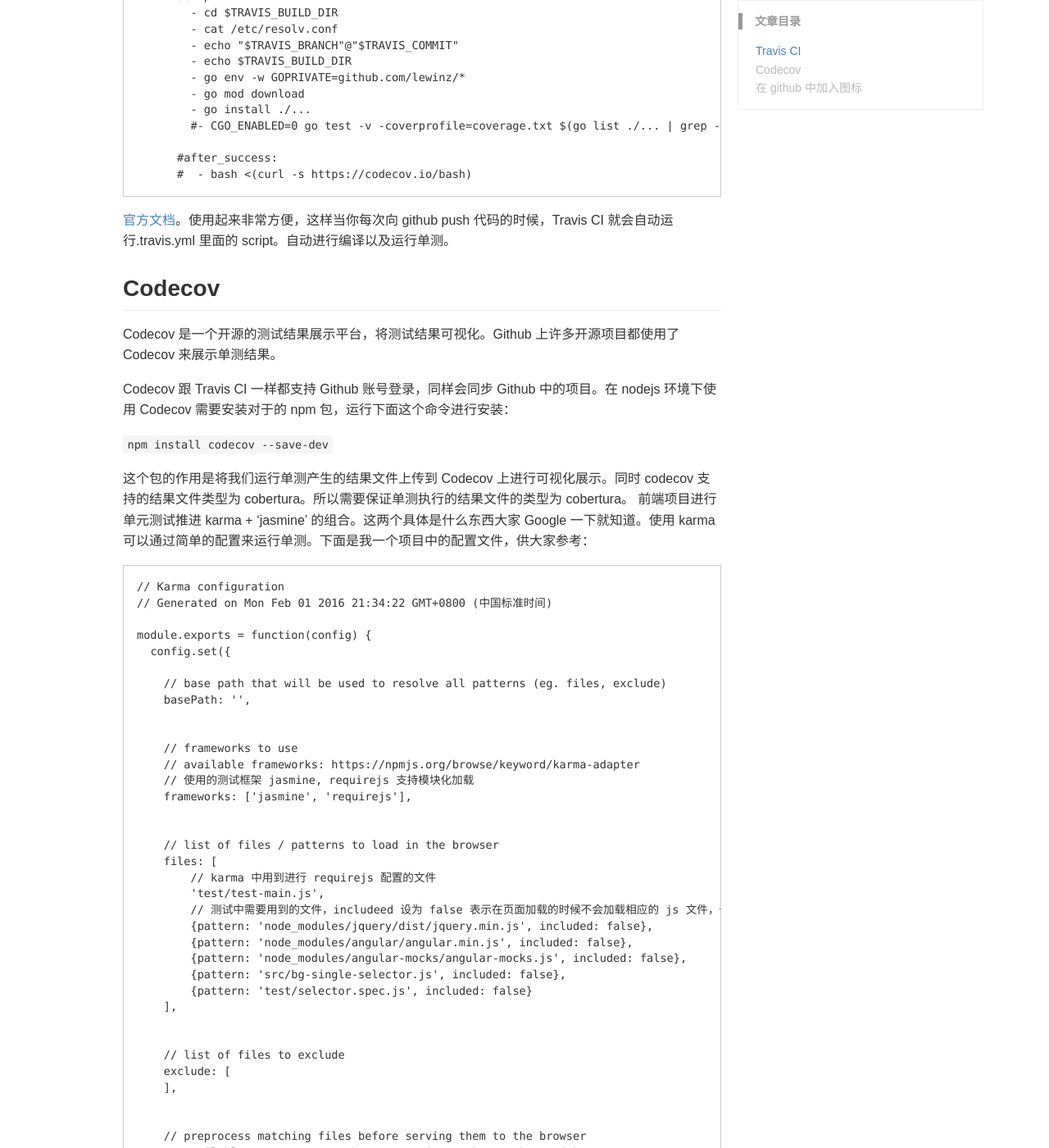
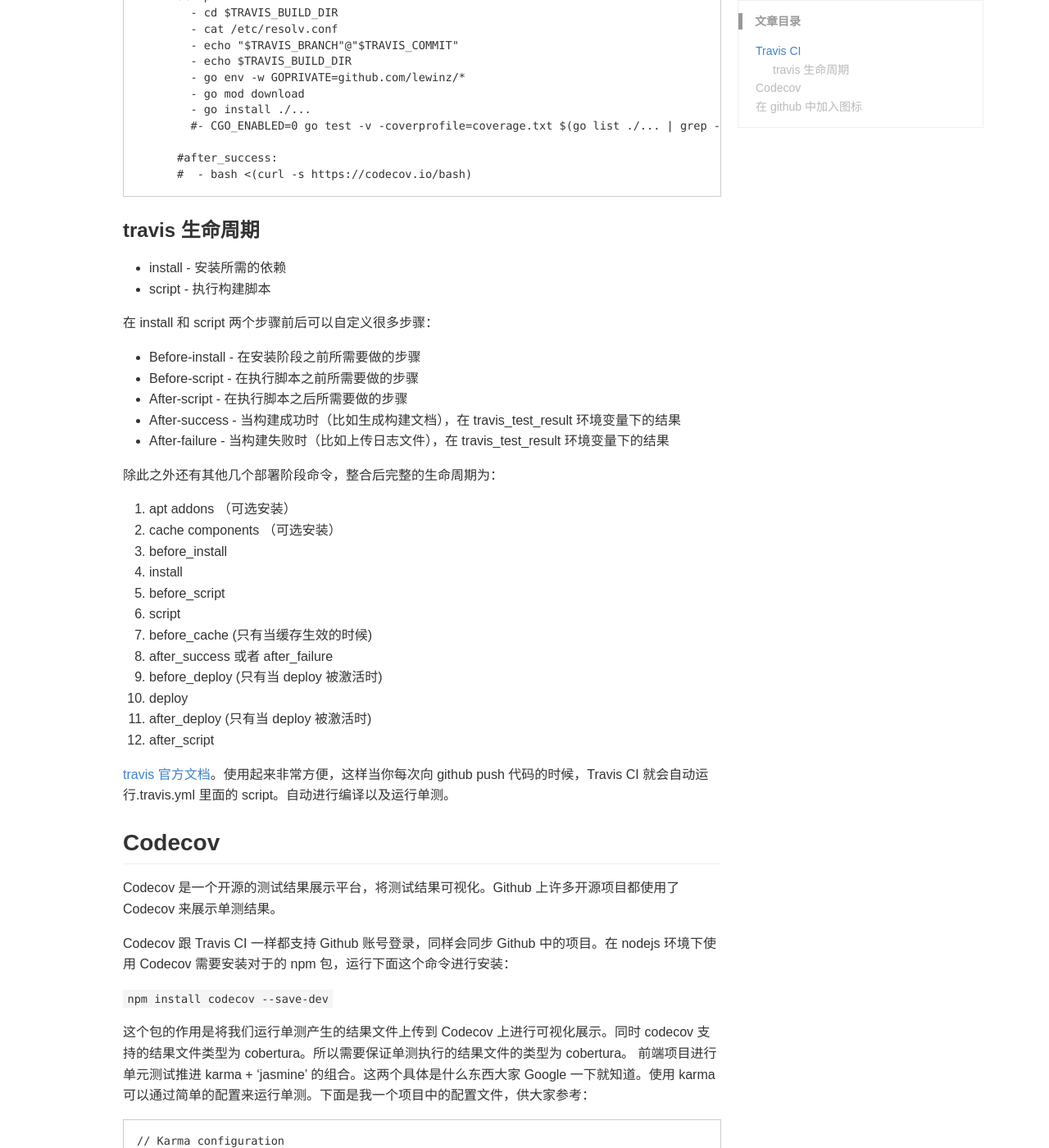
Before and after one commit to Lewinz/lewinz.github.io, a Jekyll site: the page built from _posts/2021-07-29-travis-ci-codecov.md, in a window 1280 px wide and 1400 px high, scrolled down 969 px. Shown: the whole window at 82% size. Built offline with Jekyll 4.4.1, drawn with Linux system fonts in a browser that asks for light colours; some web fonts are replaced; comment, search, counter and statistics services are not loaded; a style sheet for code colours, icons or effects is not loaded; some of the changed text lies outside the part shown.

Commit message:
perfect travis ci

````diff
--- a/_posts/2021-07-29-travis-ci-codecov.md
+++ b/_posts/2021-07-29-travis-ci-codecov.md
@@ -46,7 +46,32 @@
       #  - bash <(curl -s https://codecov.io/bash)
 ```
 
-[官方文档](https://link.segmentfault.com/?url=https%3A%2F%2Fdocs.travis-ci.com%2F)。使用起来非常方便，这样当你每次向 github push 代码的时候，Travis CI 就会自动运行.travis.yml 里面的 script。自动进行编译以及运行单测。
+### travis 生命周期
+- install - 安装所需的依赖
+- script - 执行构建脚本
+
+在 install 和 script 两个步骤前后可以自定义很多步骤：
+- Before-install - 在安装阶段之前所需要做的步骤
+- Before-script - 在执行脚本之前所需要做的步骤
+- After-script - 在执行脚本之后所需要做的步骤
+- After-success - 当构建成功时（比如生成构建文档），在 travis_test_result 环境变量下的结果
+- After-failure - 当构建失败时（比如上传日志文件），在 travis_test_result 环境变量下的结果
+
+除此之外还有其他几个部署阶段命令，整合后完整的生命周期为：
+1. apt addons （可选安装）
+2. cache components （可选安装）
+3. before_install
+4. install
+5. before_script
+6. script
+7. before_cache (只有当缓存生效的时候)
+8. after_success 或者 after_failure
+9. before_deploy (只有当 deploy 被激活时)
+10. deploy
+11. after_deploy (只有当 deploy 被激活时)
+12. after_script
+
+[travis 官方文档](https://link.segmentfault.com/?url=https%3A%2F%2Fdocs.travis-ci.com%2F)。使用起来非常方便，这样当你每次向 github push 代码的时候，Travis CI 就会自动运行.travis.yml 里面的 script。自动进行编译以及运行单测。
 
 ## Codecov
 Codecov 是一个开源的测试结果展示平台，将测试结果可视化。Github 上许多开源项目都使用了 Codecov 来展示单测结果。
````
